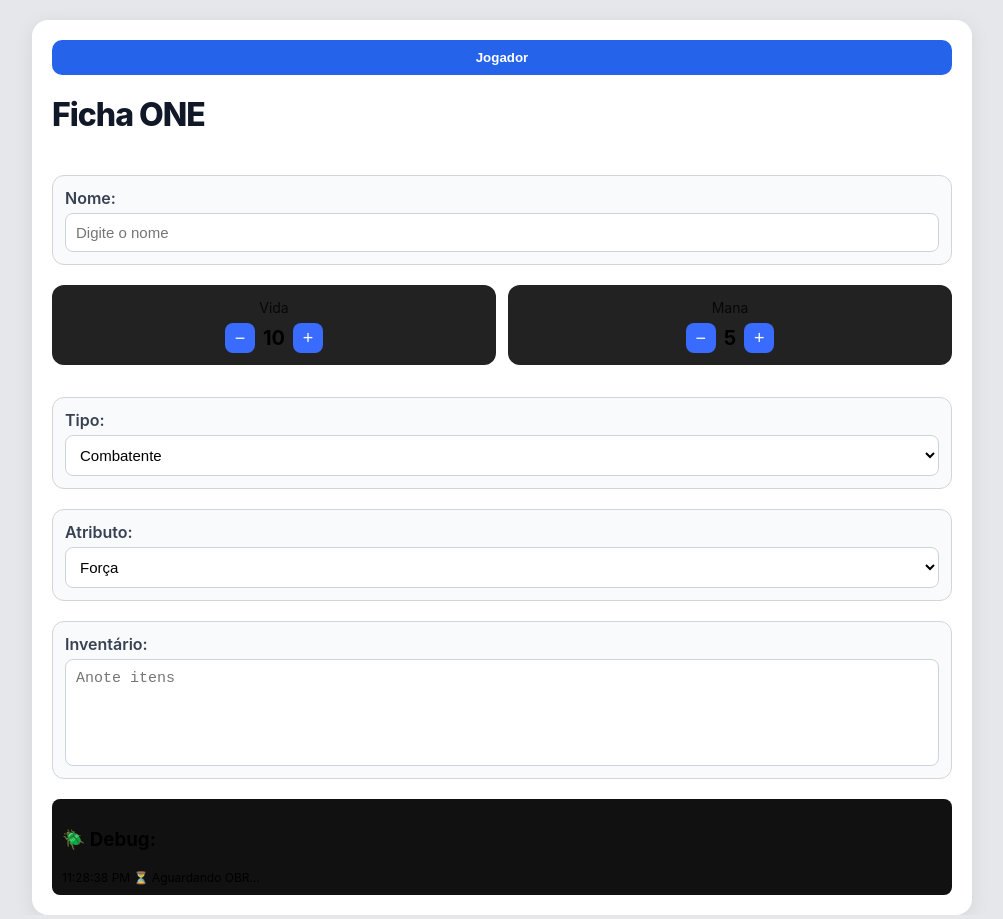
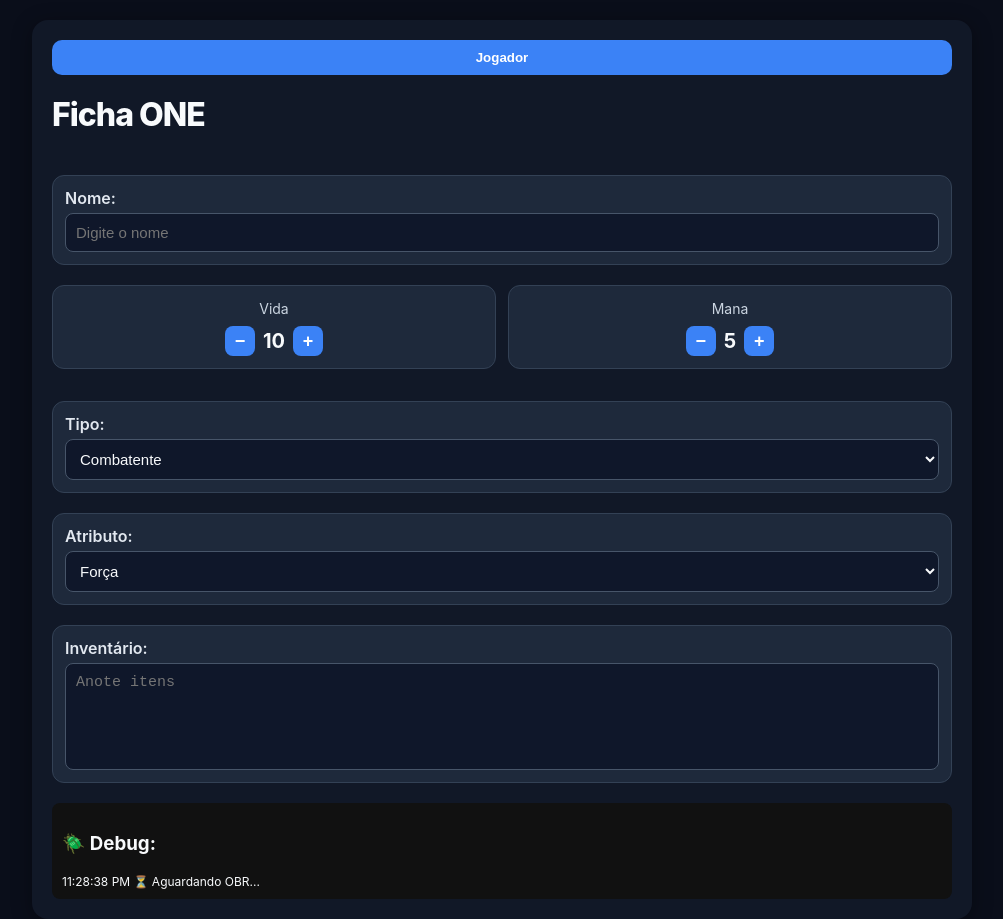
Before and after one commit to girassoisazuis2308-ops/one, a website built with Vite: page index.html in a window 1280 px wide. Shown: the whole page, without its empty margins (138-1141 px from the left). Built offline with nearby package versions, Linux system fonts and the light colour scheme; what @owlbear-rodeo/sdk would draw is missing.

Commit message:
Update index.html

```diff
--- a/index.html
+++ b/index.html
@@ -9,23 +9,26 @@
     <script src="https://unpkg.com/vue@3/dist/vue.global.prod.js"></script>
 
     <style>
+  /* ======== TEMA GLOBAL ======== */
   body {
     font-family: "Inter", sans-serif;
-        background: #e5e7eb;
+    background: #0A0E1A; /* fundo azul MUITO escuro */
     margin: 0;
     padding: 0;
+    color: #F8FAFC; /* texto branco suave */
   }
 
   #app {
     max-width: 900px;
     margin: auto;
-        background: white;
+    background: #111827; /* card principal */
     padding: 20px;
     margin-top: 20px;
     border-radius: 16px;
-        box-shadow: 0 4px 20px rgba(0,0,0,0.08);
+    box-shadow: 0 4px 20px rgba(0,0,0,0.35);
   }
 
+  /* ======== MENU ======== */
   nav {
     display: flex;
     gap: 10px;
@@ -35,37 +38,41 @@
   nav button {
     flex: 1;
     padding: 10px;
-        background: #d1d5db;
+    background: #1E293B; /* cinza azulado */
     border: none;
     border-radius: 10px;
     font-weight: 600;
+    color: #F1F5F9;
     cursor: pointer;
     transition: 0.2s;
   }
 
   nav button.active {
-        background: #2563eb;
+    background: #3B82F6; /* azul vivo */
     color: white;
   }
 
+  /* ======== TÍTULO ======== */
   h1 {
     margin-top: 0;
     font-weight: 800;
     letter-spacing: -1px;
-        color: #111827;
+    color: #F8FAFC;
   }
 
+  /* ======== LAYOUT ======== */
   .sheet, .master {
     display: flex;
     flex-direction: column;
     gap: 20px;
   }
 
+  /* ======== CAMPOS ======== */
   .field {
     display: flex;
     flex-direction: column;
-        background: #f9fafb;
-        border: 1px solid #d1d5db;
+    background: #1E293B;
+    border: 1px solid #334155;
     border-radius: 12px;
     padding: 12px;
   }
@@ -73,21 +80,23 @@
   .field label {
     font-weight: 600;
     margin-bottom: 5px;
-        color: #374151;
+    color: #E2E8F0;
   }
 
   input, select, textarea {
     padding: 10px;
     border-radius: 8px;
-        border: 1px solid #cbd5e1;
+    border: 1px solid #475569;
     font-size: 15px;
-        background: white;
+    background: #0F172A;
+    color: #F8FAFC;
   }
 
   textarea {
     resize: none;
   }
 
+  /* ======== ROW ======== */
   .row {
     display: flex;
     align-items: center;
@@ -95,7 +104,7 @@
   }
 
   .row button {
-        background: #2563eb;
+    background: #3B82F6;
     color: white;
     border: none;
     padding: 6px 12px;
@@ -111,13 +120,14 @@
     text-align: center;
   }
 
-  /* Box das fichas do mestre */
+  /* ======== BOX DAS FICHAS ======== */
   .ficha {
-        background: #f3f4f6;
-        border: 1px solid #d1d5db;
+    background: #1E293B;
+    border: 1px solid #334155;
     border-radius: 12px;
     padding: 15px;
     margin-bottom: 10px;
+    color: #F1F5F9;
   }
 
   .ficha h2 {
@@ -129,7 +139,8 @@
   .ficha p {
     margin: 2px 0;
   }
-      /* Vida / Mana lado a lado */
+
+  /* ======== VIDA / MANA LADO A LADO ======== */
   .stats-row {
     display: flex;
     gap: 12px;
@@ -138,47 +149,46 @@
 
   .stat-box {
     flex: 1;
-  background: #222;
+    background: #1E293B;
+    border: 1px solid #334155;
     padding: 12px;
     border-radius: 12px;
     text-align: center;
   }
 
-/* Texto do título (Vida/Mana) */
   .stat-box .label {
     font-size: 14px;
-  opacity: 0.8;
+    color: #CBD5E1;
   }
 
-/* Área com número e botões */
   .stat-controls {
     display: flex;
     align-items: center;
     justify-content: center;
     gap: 8px;
-  margin-top: 6px;
+    margin-top: 8px;
   }
 
-/* Botões menores e redondos */
   .stat-controls button {
     width: 30px;
     height: 30px;
-  background: #3A6BFF;
+    background: #3B82F6;
     border: none;
     border-radius: 8px;
     font-size: 18px;
+    font-weight: bold;
     color: white;
     cursor: pointer;
     padding: 0;
   }
 
-/* Número em destaque */
   .stat-controls .value {
     font-size: 20px;
     font-weight: bold;
+    color: #F8FAFC;
   }
+</style>
 
-</style>
 
 
   </head>
```
Lines whose indentation alone changed are shown as unchanged.
